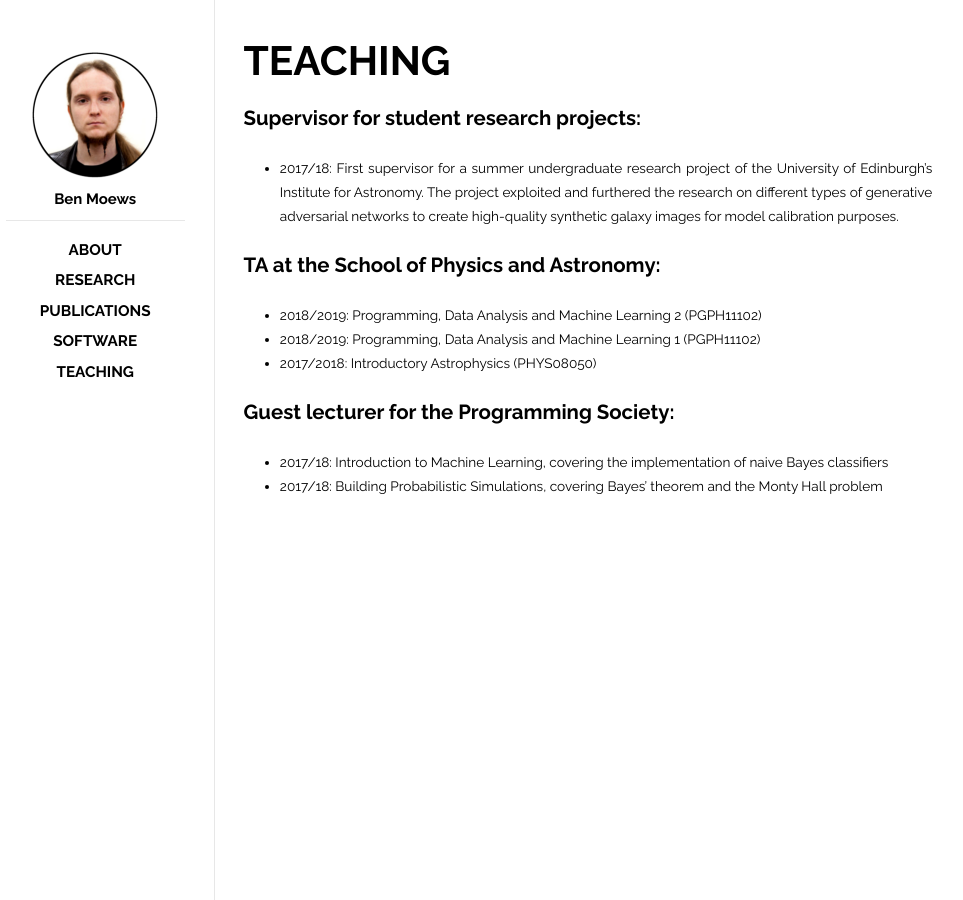
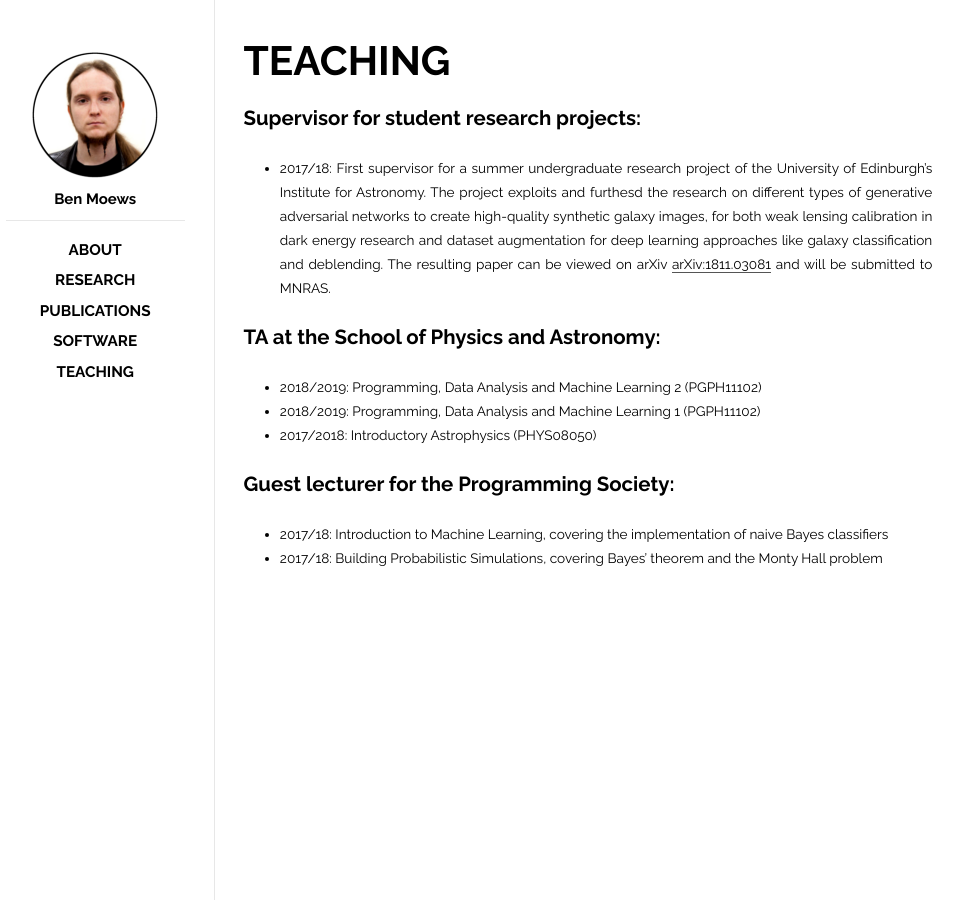
Before and after one commit to moews/moews.github.io, a Jekyll site: the page built from _posts/2017-03-23-teaching.md, in a window 1280 px wide. Shown: the whole page, without its empty margins (144-1107 px from the left). Built offline with Jekyll 4.4.1, drawn with Linux system fonts in a browser that asks for light colours.

Commit message:
Update 2017-03-23-teaching.md

```diff
--- a/_posts/2017-03-23-teaching.md
+++ b/_posts/2017-03-23-teaching.md
@@ -9,7 +9,7 @@
 
 ## Supervisor for student research projects:
 
-* 2017/18: First supervisor for a summer undergraduate research project of the University of Edinburgh's Institute for Astronomy. The project exploited and furthered the research on different types of generative adversarial networks to create high-quality synthetic galaxy images for model calibration purposes.
+* 2017/18: First supervisor for a summer undergraduate research project of the University of Edinburgh's Institute for Astronomy. The project exploits and furthesd the research on different types of generative adversarial networks to create high-quality synthetic galaxy images, for both weak lensing calibration in dark energy research and dataset augmentation for deep learning approaches like galaxy classification and deblending. The resulting paper can be viewed on arXiv [arXiv:1811.03081](https://arxiv.org/abs/1811.03081) and will be submitted to MNRAS.
 
 ## TA at the School of Physics and Astronomy:
 
```
